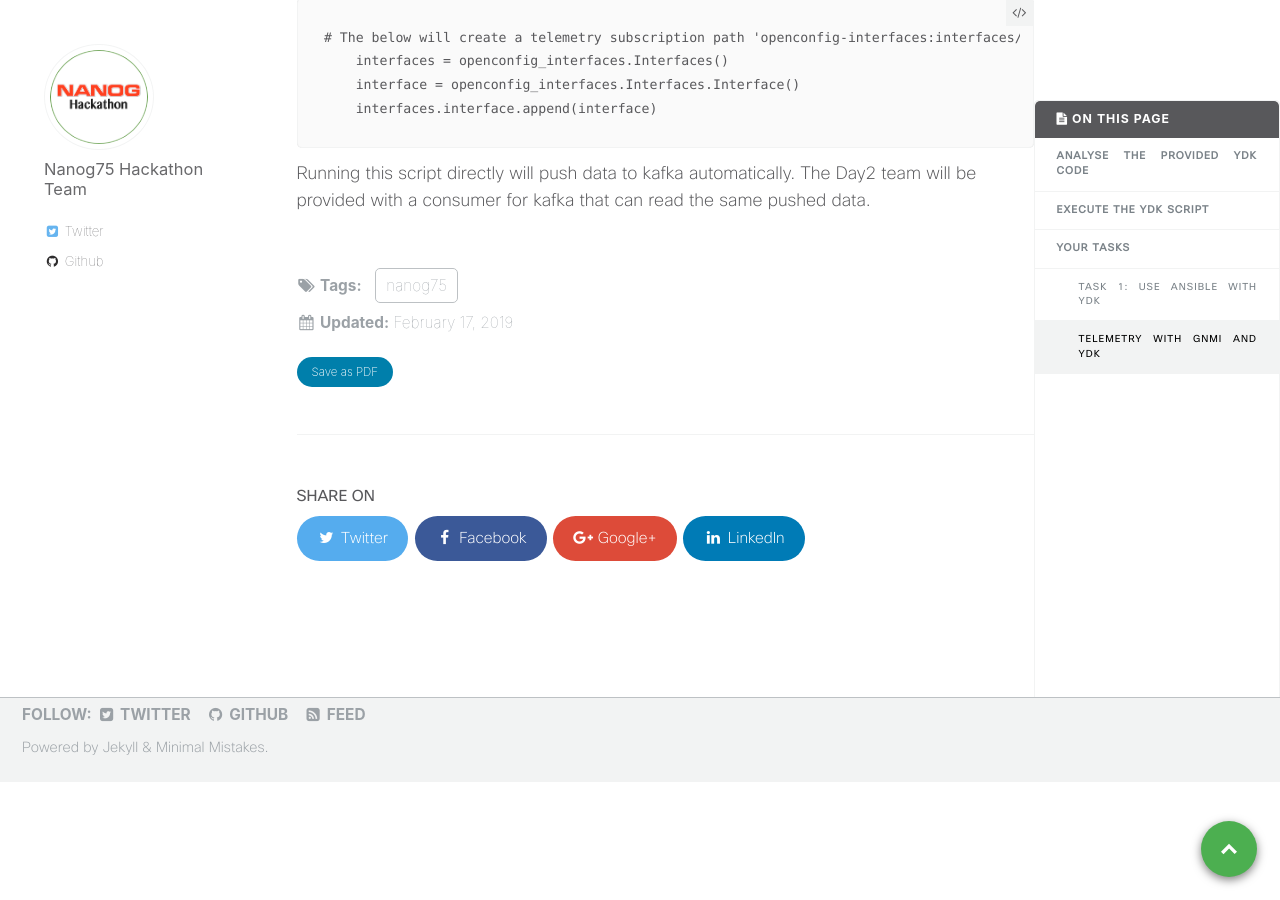
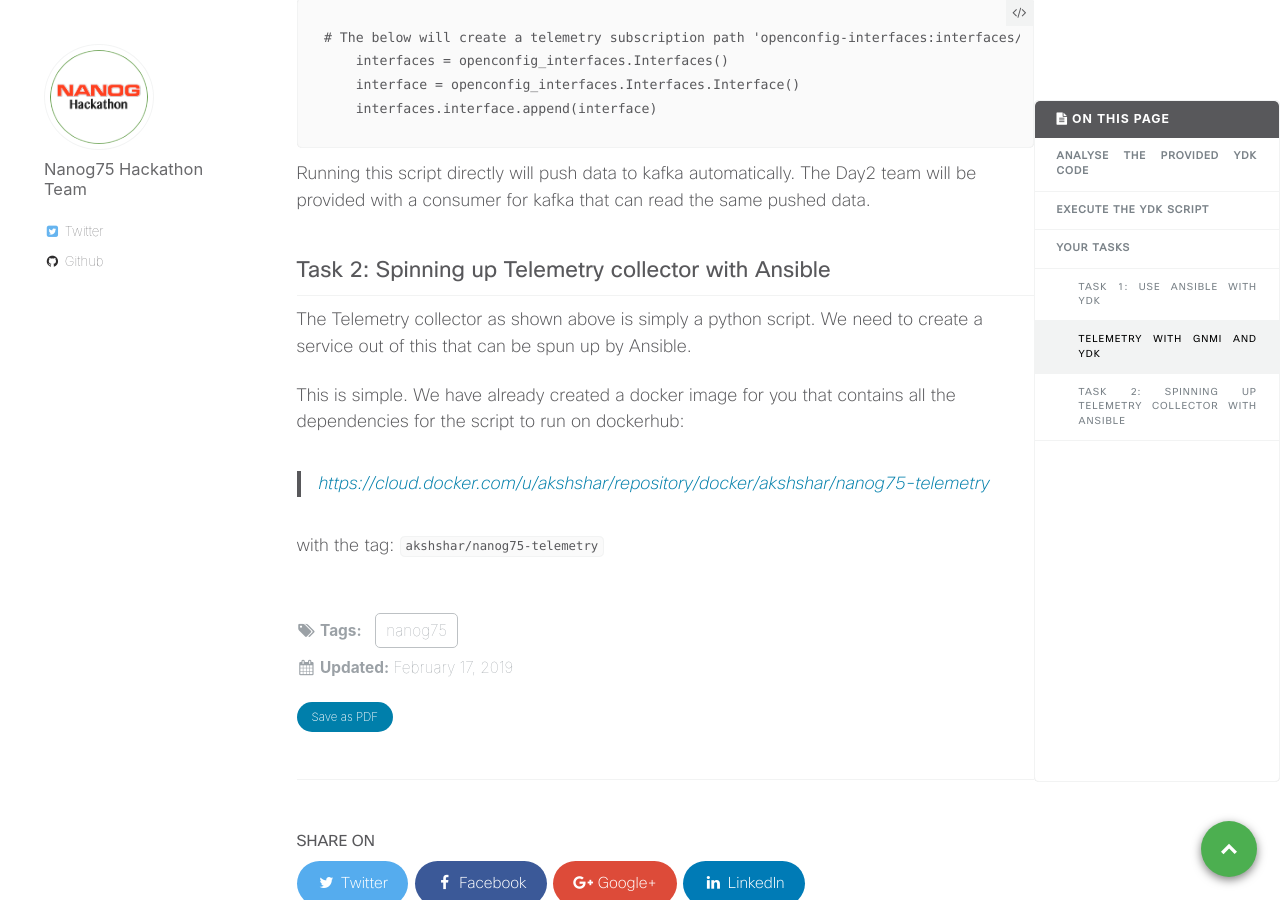
Before and after one commit to nanog75/hackathon, a Jekyll site: the page built from _day1/2019-02-17-step-2-playing-with-ydk-for-config-and-gnmi-telemetry.md, in a window 1280 px wide and 900 px high, scrolled down 26562 px. Built offline with Jekyll 4.4.1, drawn with Linux system fonts in a browser that asks for light colours.

Commit message:
Create 2019-02-17-step-2-playing-with-ydk-for-config-and-gnmi-telemetry.md

```diff
--- a/_day1/2019-02-17-step-2-playing-with-ydk-for-config-and-gnmi-telemetry.md
+++ b/_day1/2019-02-17-step-2-playing-with-ydk-for-config-and-gnmi-telemetry.md
@@ -1129,3 +1129,15 @@ As the code comments above suggest, the `telemetry.py` subscribes to the opencon
 
 
 Running this script directly will push data to kafka automatically. The Day2 team will be provided with a consumer for kafka that can read the same pushed data.
+
+
+### Task 2: Spinning up Telemetry collector with Ansible
+
+
+The Telemetry collector as shown above is simply a python script. We need to create a service out of this that can be spun up by Ansible.
+
+This is simple. We have already created a docker image for you that contains all the dependencies for the script to run on dockerhub:
+
+><https://cloud.docker.com/u/akshshar/repository/docker/akshshar/nanog75-telemetry>
+
+with the tag:  `akshshar/nanog75-telemetry`
```
